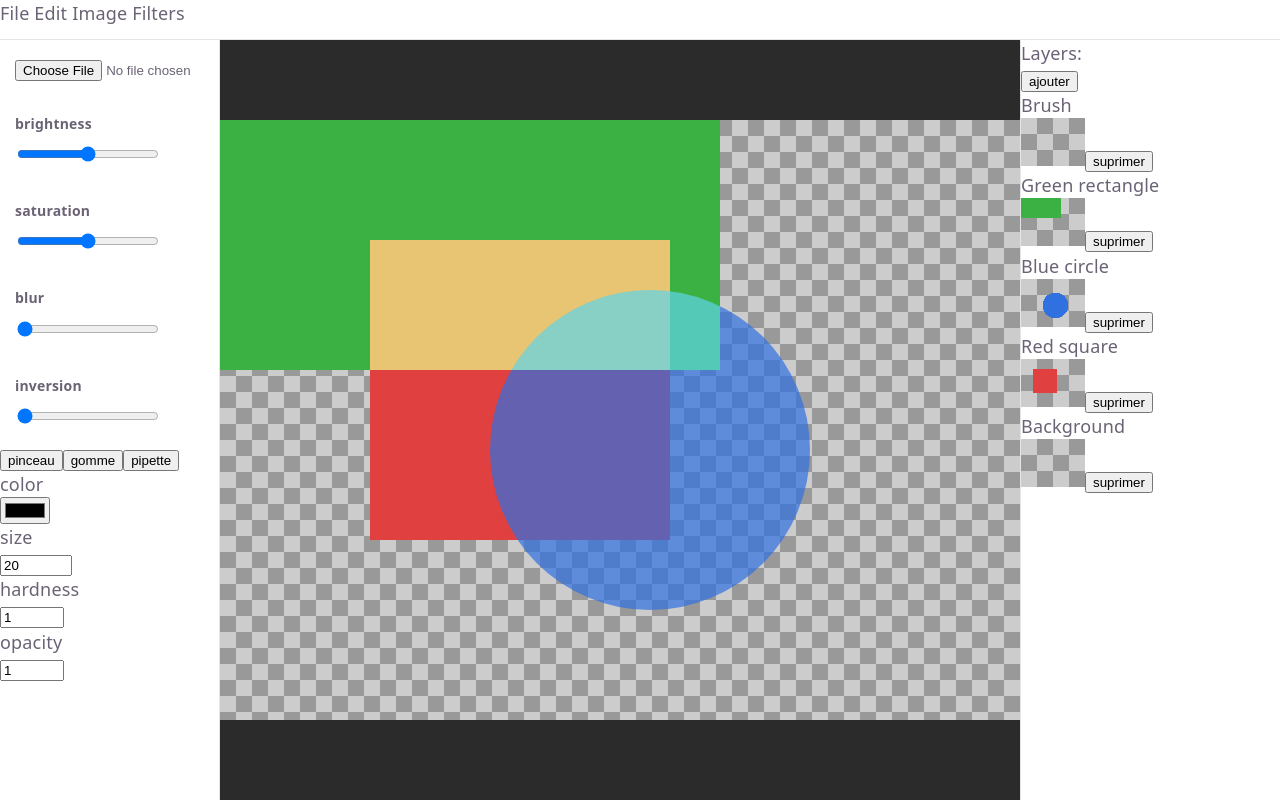
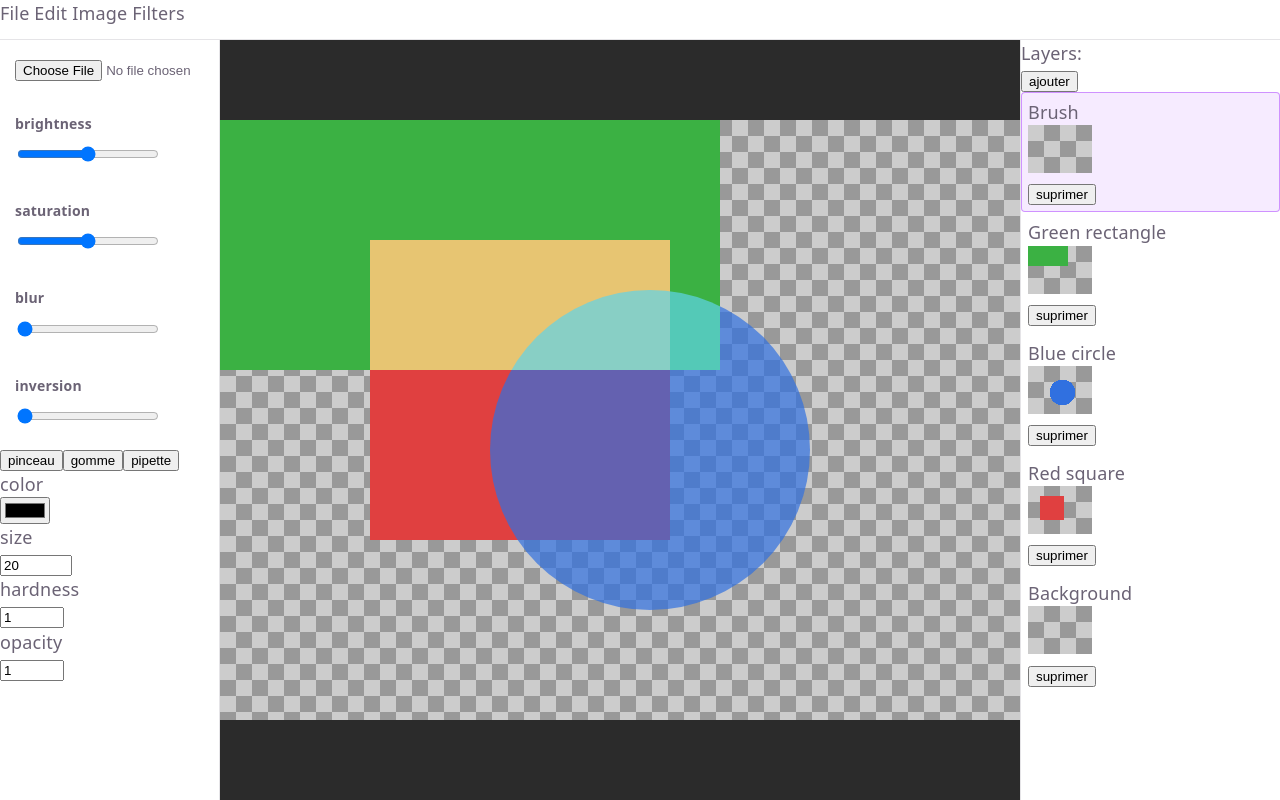
Before and after one commit to JurassicX/EpiGimp, a React (Vite) app: page / in a window 1280 px wide. Built offline with nearby package versions, Linux system fonts and the light colour scheme.

Commit message:
[+] can now selecct a layer by clicking on it and also see which is selected

```diff
--- a/src/ui/App.tsx
+++ b/src/ui/App.tsx
@@ -22,12 +22,16 @@ export function App() {
     setDoc({ ...doc, layers: [...doc.layers.filter(layer => layer.id !== id)] })
   }
 
+  function selectLayer(id: string) {
+    setDoc({...doc, activeLayerId: id})
+  }
+
   return (
     <div className="app">
       <TopBar />
       <ToolPanel filters={filters} onFilterChange={setFilter} onOpenFile={openFile} />
       <CanvasArea image={image} filters={filters} doc={doc} />
-      <LayersPanel doc={doc} onAddLayer={handleAddLayer} onDeleteLayer={deleteLayer}/>
+      <LayersPanel doc={doc} onAddLayer={handleAddLayer} onDeleteLayer={deleteLayer} onSelectLayer={selectLayer}/>
     </div>
   )
 }
--- /dev/null
+++ b/src/ui/panels/LayersPanel.css
@@ -0,0 +1,11 @@
+.layer-row {
+  padding: 6px;
+  border: 1px solid transparent;
+  border-radius: 4px;
+  cursor: pointer;
+}
+
+.layer-row.selected {
+  background: var(--accent-bg);
+  border-color: var(--accent-border);
+}
--- a/src/ui/panels/LayersPanel.tsx
+++ b/src/ui/panels/LayersPanel.tsx
@@ -1,13 +1,15 @@
 import { LayerThumbnail } from "../components/LayerThumbnail"
 import { type EpiDocument } from "../core/document"
+import "./LayersPanel.css"
 
 interface LayersPanelProps {
   doc: EpiDocument
   onAddLayer: () => void
   onDeleteLayer: (id: string) => void
+  onSelectLayer: (id: string) => void
 }
 
-export function LayersPanel({ doc, onAddLayer, onDeleteLayer }: LayersPanelProps) {
+export function LayersPanel({ doc, onAddLayer, onDeleteLayer, onSelectLayer }: LayersPanelProps) {
 
 
   return (
@@ -15,9 +17,11 @@ export function LayersPanel({ doc, onAddLayer, onDeleteLayer }: LayersPanelProps
       <div>Layers:</div>
       <button onClick={onAddLayer}>ajouter</button>
       {doc.layers.toReversed().map((layer) => (
-        <div key={layer.id}>
-          <div>{layer.name}</div>
-          <LayerThumbnail layer={layer} ></LayerThumbnail>
+        <div key={layer.id} className={layer.id === doc.activeLayerId ? 'layer-row selected' : 'layer-row'}>
+          <div onClick={() => onSelectLayer(layer.id)}>
+            <div>{layer.name}</div>
+            <LayerThumbnail layer={layer} ></LayerThumbnail>
+          </div>
           <button onClick={() => onDeleteLayer(layer.id)}>suprimer</button>
         </div>
       ))}
```
